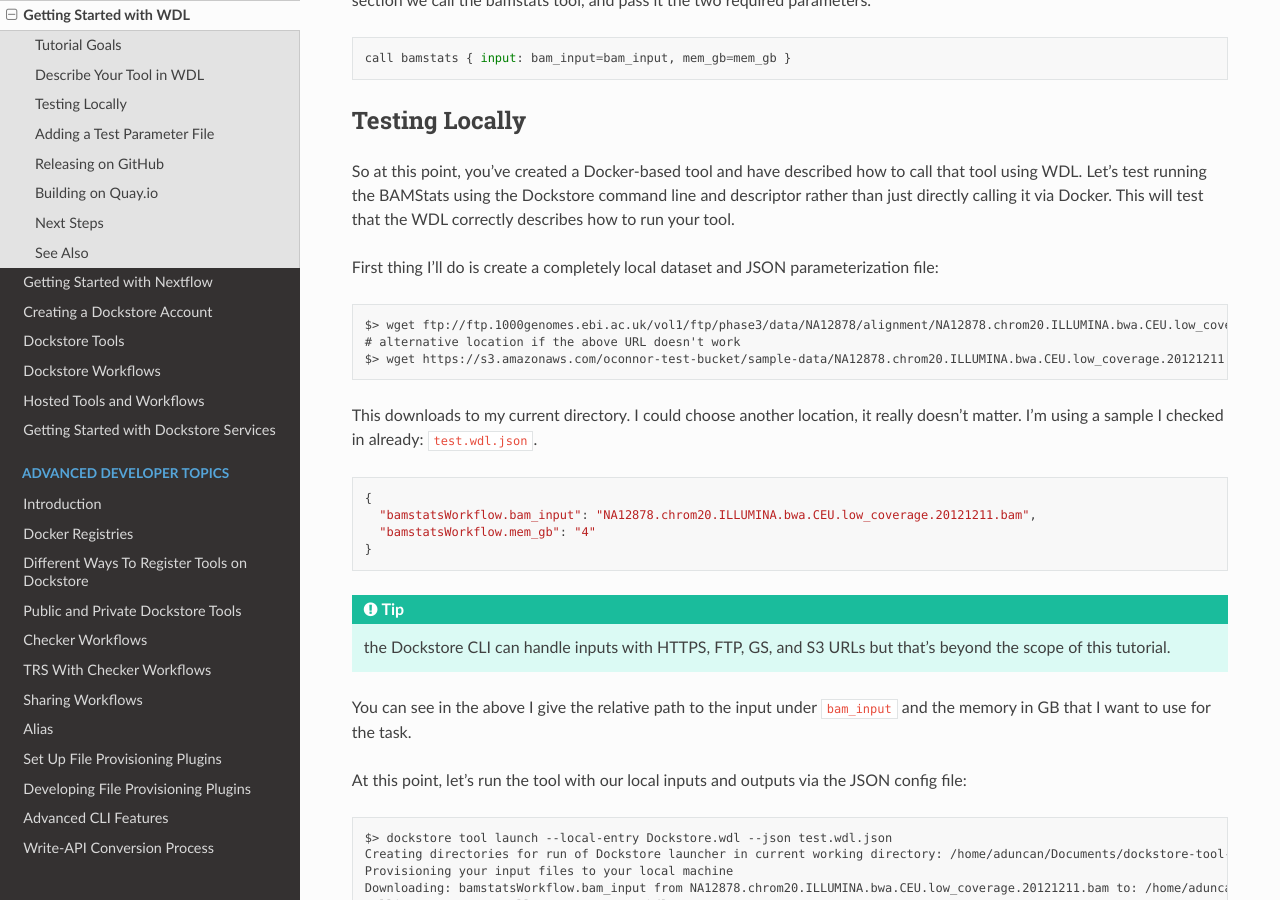
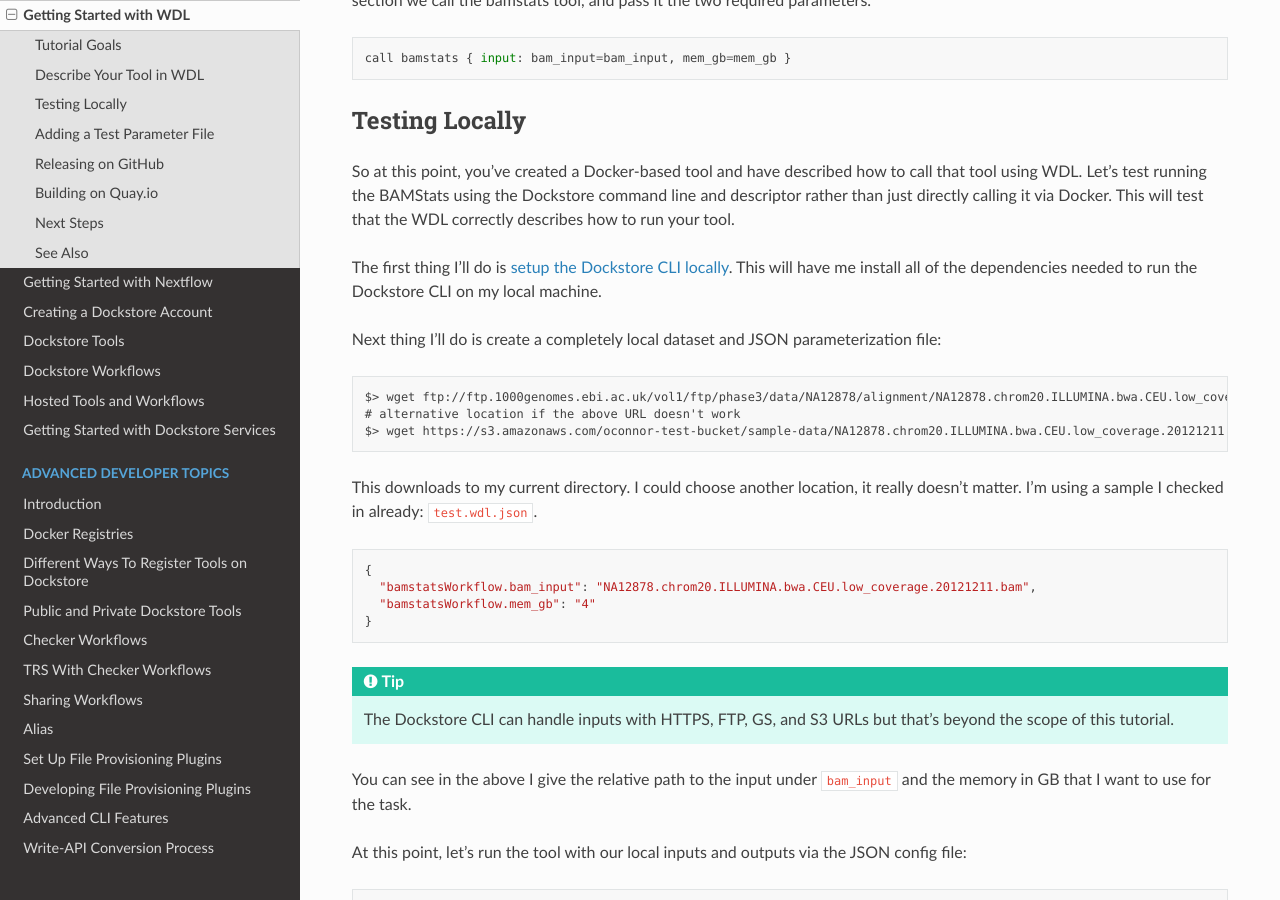
Before and after one commit to dockstore/dockstore-documentation, a Sphinx documentation site: the page built from docs/getting-started/getting-started-with-wdl.rst, in a window 1280 px wide and 900 px high, scrolled down 3367 px. Built offline with Sphinx 7.4.7 and the Read the Docs theme 2.0.0, drawn with Linux system fonts in a browser that asks for light colours.

Commit message:
updated wdl getting started to also link to setup

```diff
--- a/docs/getting-started/getting-started-with-wdl.rst
+++ b/docs/getting-started/getting-started-with-wdl.rst
@@ -190,7 +190,12 @@
 calling it via Docker. This will test that the WDL correctly describes
 how to run your tool.
 
-First thing I’ll do is create a completely local dataset and JSON
+The first thing I'll do is
+`setup the Dockstore CLI locally <https://dockstore.org/quick-start>`__.
+This will have me install all of the dependencies needed to run the
+Dockstore CLI on my local machine.
+
+Next thing I’ll do is create a completely local dataset and JSON
 parameterization file:
 
 ::
@@ -210,7 +215,7 @@
       "bamstatsWorkflow.mem_gb": "4"
     }
 
-.. tip::  the Dockstore CLI can handle inputs with HTTPS, FTP, GS, and S3
+.. tip::  The Dockstore CLI can handle inputs with HTTPS, FTP, GS, and S3
     URLs but that's beyond the scope of this tutorial.
 
 You can see in the above I give the relative path to the input under
```
Also changed, not shown: docs/getting-started/getting-started-with-nextflow.rst (line endings or trailing spaces).
